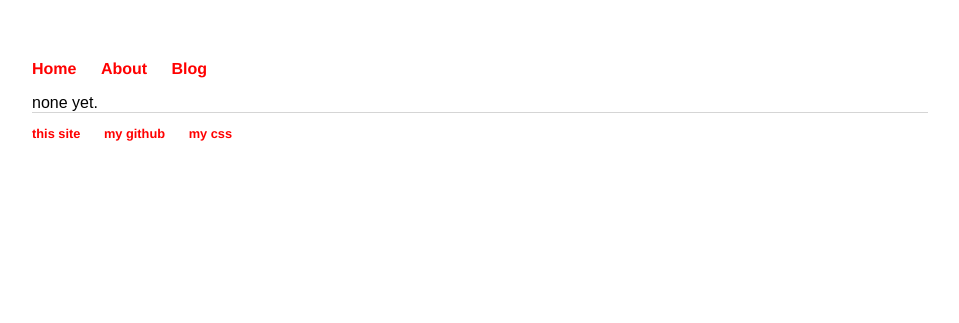
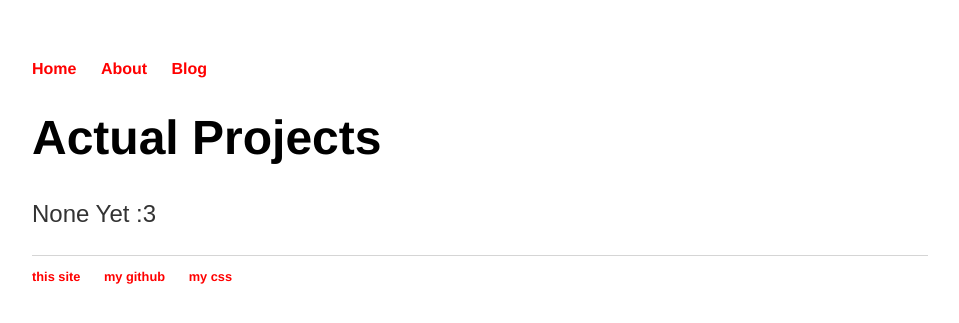
Before and after one commit to Samplasion/samplasion.github.iold, a Jekyll site: the page built from projects3DS/index.md, in a window 1280 px wide. Shown: the top 323 px of the page, without its empty margins (160-1119 px from the left). Built offline with Jekyll 4.4.1, drawn with Linux system fonts in a browser that asks for light colours.

Commit message:
Update and rename index.html to index.md

```diff
--- a/projects3DS/index.html
+++ b/projects3DS/index.md
@@ -3,4 +3,5 @@ layout: default
 title: Projectio Page (3DS Projects)
 ---
 
-<p1>none yet.</p1>
+# Actual Projects
+None Yet :3
```
